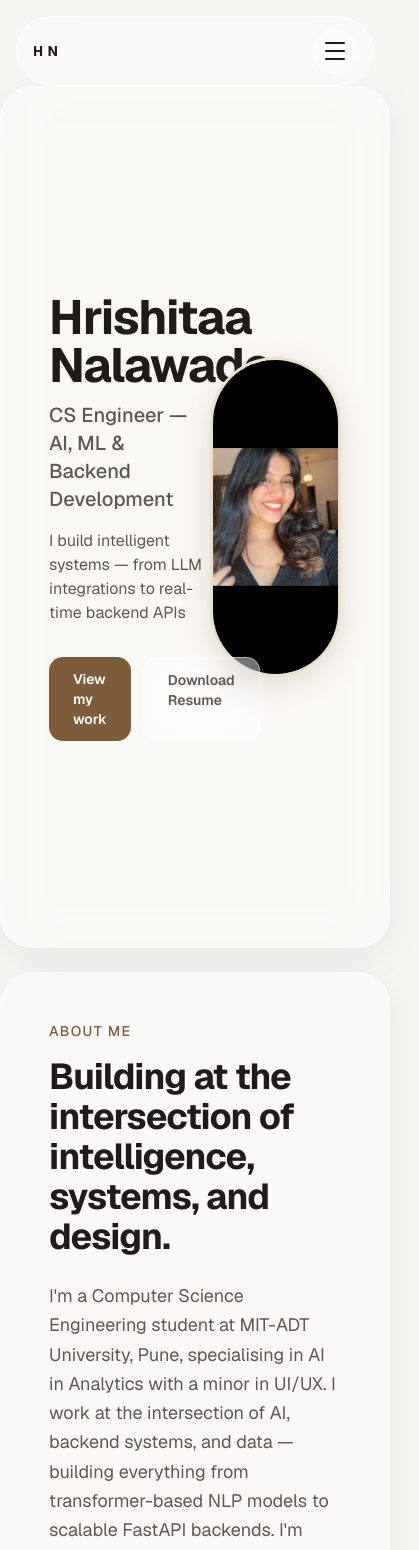
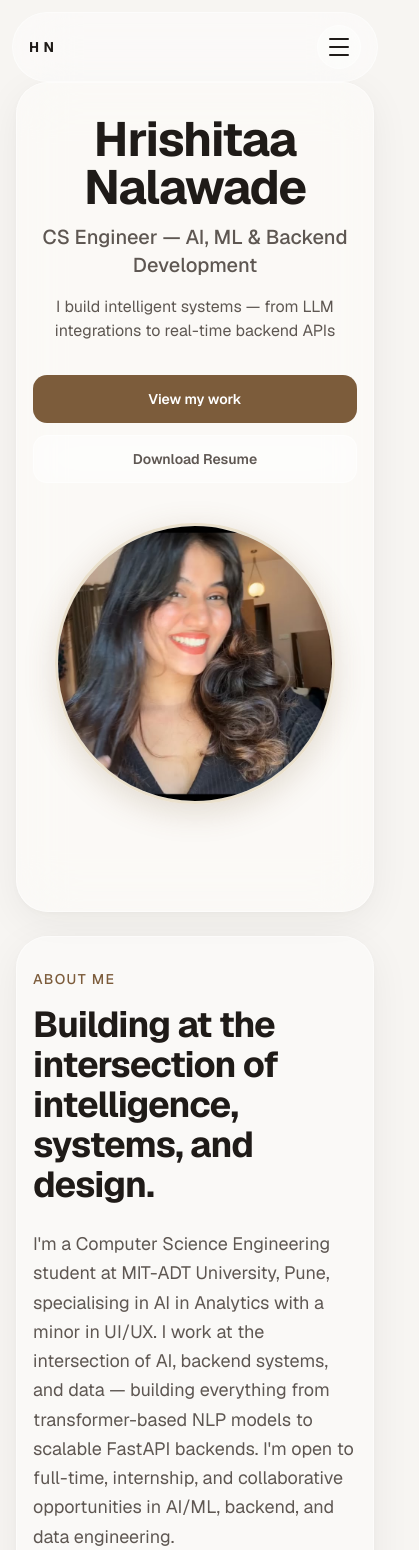
Before and after one commit to hrishitaa-n/my-portfolio, a Next.js app: page / in a window 390 px wide. Shown: the top 1550 px of the page, 419 px wide, since content can reach past the window. Built offline with nearby package versions, Linux system fonts and the light colour scheme.

Commit message:
Improve responsive portfolio layout

```diff
--- a/app/components/navbar.tsx
+++ b/app/components/navbar.tsx
@@ -74,9 +74,9 @@ export default function Navbar() {
   }, []);
 
   return (
-    <header className="sticky top-0 z-50 px-4 pt-4 sm:px-6">
+    <header className="sticky top-0 z-50 px-3 pt-3 sm:px-4 sm:pt-4 lg:px-6">
       <nav
-        className={`mx-auto flex w-full max-w-6xl items-center justify-between rounded-full border px-4 py-3 transition-all duration-300 sm:px-6 ${
+        className={`mx-auto flex w-full max-w-6xl items-center justify-between rounded-full border px-4 py-3 transition-all duration-300 sm:px-5 sm:py-3.5 ${
           isScrolled
             ? "border border-white/45 bg-white/45 shadow-[0_10px_35px_rgba(0,0,0,.05)] backdrop-blur-[30px]"
             : "border border-white/45 bg-white/45 backdrop-blur-[30px]"
--- a/app/globals.css
+++ b/app/globals.css
@@ -118,8 +118,8 @@ section {
   opacity: 0;
   transform: translateY(24px);
   transition:
-    opacity 700ms ease,
-    transform 700ms ease;
+    opacity 450ms ease-out,
+    transform 450ms ease-out;
   will-change: opacity, transform;
 }
 
--- a/app/page.tsx
+++ b/app/page.tsx
@@ -1,3 +1,4 @@
+import Image from "next/image";
 import Navbar from "./components/navbar";
 import RevealSection from "./components/reveal-section";
 import ScrollProgress from "./components/scroll-progress";
@@ -228,14 +229,14 @@ export default function Home() {
       <ScrollProgress />
       <Navbar />
 
-      <main className="mx-auto flex w-full max-w-6xl flex-col">
-        <div className="glass-section mx-auto mb-6 w-full max-w-5xl px-12 py-12">
+      <main className="mx-auto flex w-full max-w-7xl flex-col px-4 sm:px-6 lg:px-8">
+        <div className="glass-section mx-auto mb-6 w-full max-w-5xl px-4 py-8 sm:px-6 sm:py-10 lg:px-12 lg:py-12">
           <section
             aria-label="Hero"
-            className="flex flex-row items-center min-h-[calc(100vh-80px)]"
+            className="flex min-h-[calc(100vh-80px)] flex-col items-center gap-10 text-center lg:flex-row lg:items-center lg:gap-16 lg:text-left"
           >
             {/* Left column — 55% */}
-            <div className="flex w-[55%] flex-col">
+            <div className="flex w-full flex-col lg:w-[55%]">
               <h1 className="hero-name-gradient text-5xl font-bold tracking-tight">
                 Hrishitaa Nalawade
               </h1>
@@ -246,17 +247,17 @@ export default function Home() {
                 I build intelligent systems — from LLM integrations to real-time
                 backend APIs
               </p>
-              <div className="mt-8 flex flex-row gap-3">
+              <div className="mt-8 flex flex-col gap-3 sm:flex-row sm:justify-center lg:justify-start">
                 <a
                   href="#projects"
-                  className="rounded-[14px] bg-[#7C5C3B] px-6 py-3 text-sm font-semibold text-white transition-colors hover:bg-[#5F452D]"
+                  className="inline-flex min-h-12 items-center justify-center rounded-[14px] bg-[#7C5C3B] px-6 py-3 text-sm font-semibold text-white transition-colors hover:bg-[#5F452D] sm:flex-1 lg:flex-none"
                 >
                   View my work
                 </a>
                 <a
                   href="/resume.pdf"
                   download="Hrishitaa_Nalawade_Resume.pdf"
-                  className="rounded-[14px] border border-white/45 bg-white/35 backdrop-blur-[20px] px-6 py-3 text-sm font-semibold text-[#5E5752] transition-colors hover:bg-white/45"
+                  className="inline-flex min-h-12 items-center justify-center rounded-[14px] border border-white/45 bg-white/35 px-6 py-3 text-sm font-semibold text-[#5E5752] backdrop-blur-[20px] transition-colors hover:bg-white/45 sm:flex-1 lg:flex-none"
                 >
                   Download Resume
                 </a>
@@ -264,13 +265,16 @@ export default function Home() {
             </div>
 
             {/* Right column — 45% */}
-            <div className="flex w-[45%] items-center justify-center">
-              <img
+            <div className="order-2 flex w-full items-center justify-center lg:order-none lg:w-[45%]">
+              <Image
                 src="/profile.jpeg"
                 alt="Hrishitaa Nalawade"
+                width={320}
+                height={320}
+                sizes="(max-width: 1024px) 72vw, 320px"
                 style={{
-                  width: "320px",
-                  height: "320px",
+                  width: "min(320px, 72vw)",
+                  height: "min(320px, 72vw)",
                   borderRadius: "9999px",
                   objectFit: "cover",
                   boxShadow: "0 8px 32px rgba(124,92,59,0.2)",
@@ -282,7 +286,7 @@ export default function Home() {
         </div>
 
         <RevealSection>
-          <div className="glass-section mx-auto mb-6 w-full max-w-5xl px-12 py-12">
+          <div className="glass-section mx-auto mb-6 w-full max-w-5xl px-4 py-8 sm:px-6 sm:py-10 lg:px-12 lg:py-12">
             <section id="about">
               <p className="mb-4 text-sm font-medium uppercase tracking-widest text-[#7C5C3B]">
                 About me
@@ -307,7 +311,7 @@ export default function Home() {
         </RevealSection>
 
         <RevealSection className="mt-20">
-          <section className="glass-section px-12 py-12" id="skills">
+          <section className="glass-section px-4 py-8 sm:px-6 sm:py-10 lg:px-12 lg:py-12" id="skills">
             <div className="space-y-8">
               <div className="max-w-3xl space-y-4">
                 <p className="text-sm font-semibold uppercase tracking-[0.3em] text-[#7C5C3B]">
@@ -324,7 +328,7 @@ export default function Home() {
                 </p>
               </div>
 
-              <div className="grid gap-5 lg:grid-cols-2">
+              <div className="grid gap-5 md:grid-cols-2">
                 {skillGroups.map((group) => (
                   <div
                     key={group.id}
@@ -353,7 +357,7 @@ export default function Home() {
         </RevealSection>
 
         <RevealSection className="mt-20">
-          <section className="glass-section px-12 py-12" id="projects">
+          <section className="glass-section px-4 py-8 sm:px-6 sm:py-10 lg:px-12 lg:py-12" id="projects">
             <div className="space-y-8">
               <div className="max-w-3xl space-y-4">
                 <p className="text-sm font-semibold uppercase tracking-[0.3em] text-[#7C5C3B]">
@@ -371,10 +375,10 @@ export default function Home() {
 
               <div className="grid gap-6 md:grid-cols-2">
                 {projects.map((project) => (
-                  <article key={project.title} className="glass-card group flex flex-col justify-between rounded-[24px] p-8">
+                  <article key={project.title} className="glass-card group flex min-h-full flex-col justify-between rounded-[24px] p-6 sm:p-7 lg:p-8">
                     <div className="flex h-full min-h-full flex-1 flex-col">
-                      <div className="flex items-start gap-4">
-                        <div className="flex h-12 w-12 items-center justify-center rounded-2xl bg-white/35 backdrop-blur-[14px] border border-white/45">
+                      <div className="flex items-start gap-3 sm:gap-4">
+                        <div className="flex h-12 w-12 shrink-0 items-center justify-center rounded-2xl bg-white/35 backdrop-blur-[14px] border border-white/45">
                           <p className="text-2xl leading-none">{project.emoji}</p>
                         </div>
                         <div className="min-w-0 flex-1">
@@ -406,7 +410,7 @@ export default function Home() {
                         ))}
                       </div>
 
-                      <div className="mt-auto pt-8">
+                      <div className="mt-auto pt-6 sm:pt-8">
                         <a
                           href={project.githubUrl}
                           target="_blank"
@@ -426,7 +430,7 @@ export default function Home() {
 
         <RevealSection className="mt-20">
           <section
-            className="glass-section px-12 py-12"
+            className="glass-section px-4 py-8 sm:px-6 sm:py-10 lg:px-12 lg:py-12"
             id="experience"
           >
             <div className="space-y-8">
@@ -440,7 +444,7 @@ export default function Home() {
                 <div className="section-accent-line" />
               </div>
 
-              <article className="glass-card rounded-[28px] border-l-[3px] border-l-[#8B6914] p-6 sm:p-8">
+              <article className="glass-card rounded-[24px] border-l-[3px] border-l-[#8B6914] p-5 sm:rounded-[28px] sm:p-8">
                 <div>
                   <p className="text-sm font-semibold uppercase tracking-[0.22em] text-[#1F1B18]">
                     Acuta Digital Inc.
@@ -471,7 +475,7 @@ export default function Home() {
 
         <RevealSection className="mt-20">
           <section
-            className="glass-section px-12 py-12"
+            className="glass-section px-4 py-8 sm:px-6 sm:py-10 lg:px-12 lg:py-12"
             id="certifications"
           >
             <div className="space-y-8">
@@ -489,7 +493,7 @@ export default function Home() {
                 {certifications.map((item) => (
                   <article
                     key={item.title}
-                    className={`glass-card rounded-[24px] border-l-4 p-5 ${item.border}`}
+                    className={`glass-card rounded-[24px] border-l-4 p-5 sm:p-6 ${item.border}`}
                   >
                     <span
                       className={`inline-flex h-11 w-11 items-center justify-center rounded-2xl ${item.iconBg}`}
@@ -509,10 +513,10 @@ export default function Home() {
 
         <RevealSection className="mt-20">
           <section
-            className="glass-section px-12 py-12"
+            className="glass-section px-4 py-8 sm:px-6 sm:py-10 lg:px-12 lg:py-12"
             id="contact"
           >
-            <div className="glass-card mx-auto max-w-4xl rounded-[28px] p-8 text-center sm:p-10">
+            <div className="glass-card mx-auto max-w-4xl rounded-[22px] p-6 text-center sm:rounded-[24px] sm:p-8 lg:p-10">
               <div className="inline-flex rounded-full bg-white/35 px-4 py-2 text-sm font-semibold text-[#7C5C3B] backdrop-blur-[14px] border border-white/45">
                 Open to full-time, internship, and collaborative projects
               </div>
```
